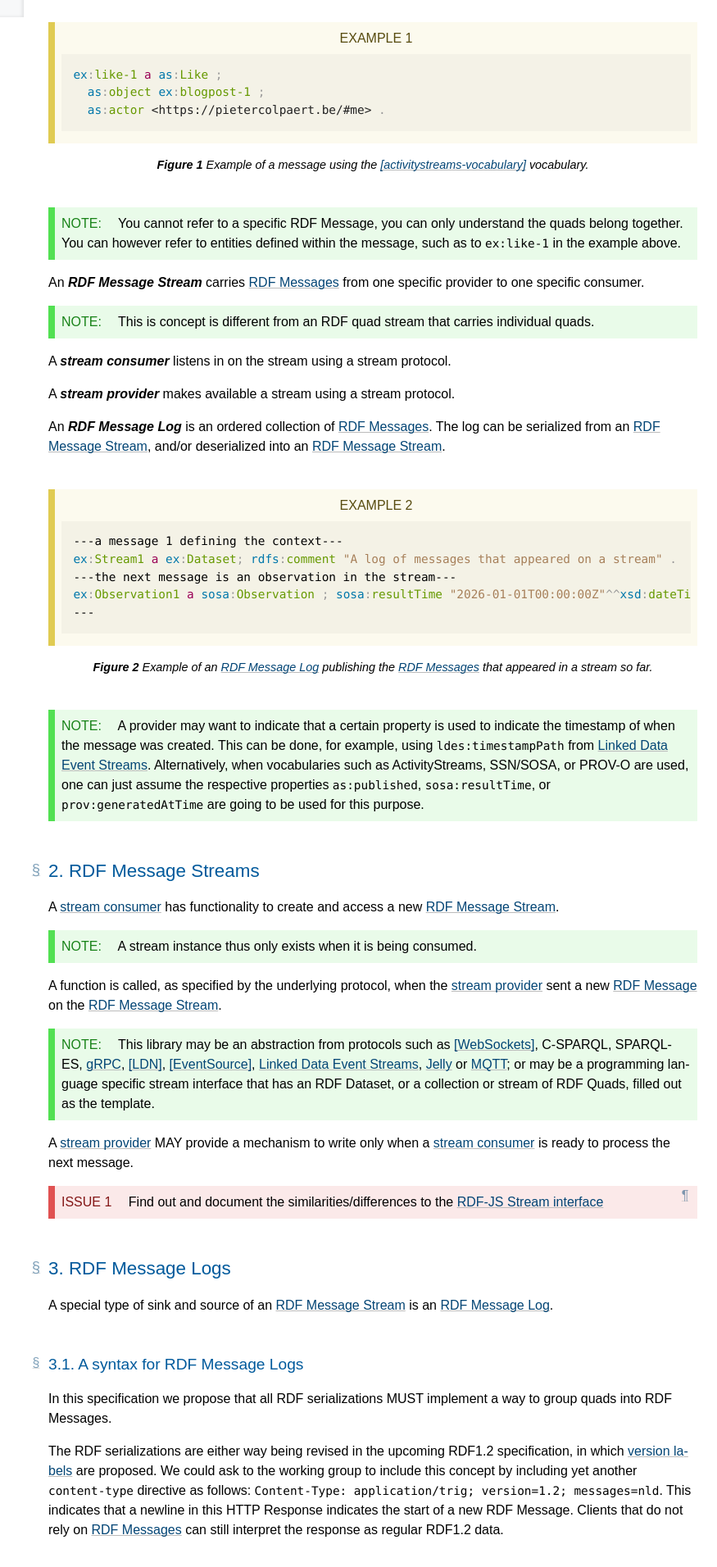
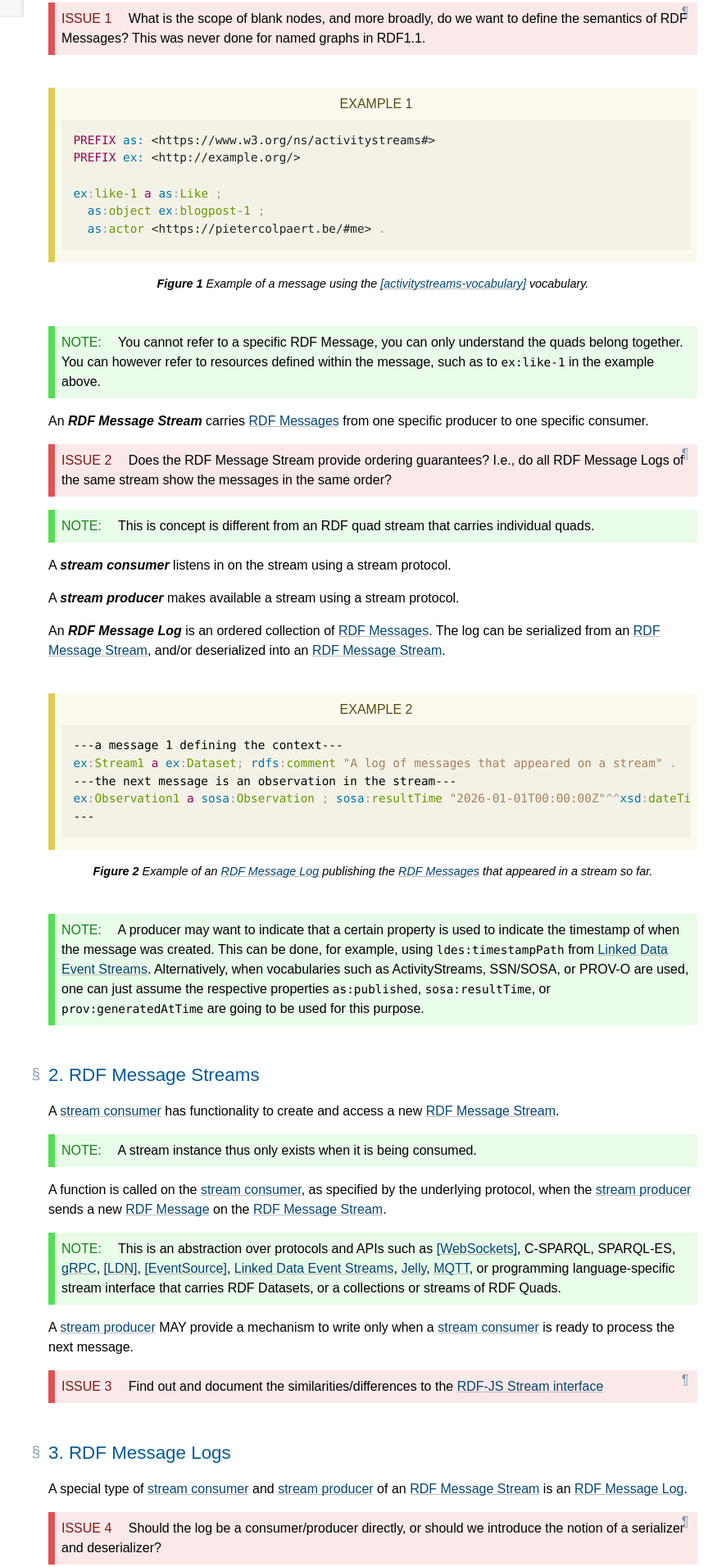
Before and after one commit to pietercolpaert/rdf-messages, a plain HTML site: page index.html in a window 1280 px wide. Shown: the part 779-2691 px from the top of the page at 82% size, without its empty margins (405-1280 px from the left). Drawn offline with Linux system fonts and the light colour scheme.

Commit message:
Merge pull request #1 from Ostrzyciel/main
SHA: 08cd96c5d33344b0a37493588796c718bea42a84
Reason: push, by pietercolpaert

Co-authored-by: github-actions[bot] <41898282+github-actions[bot]@users.noreply.github.com>

```diff
--- a/index.html
+++ b/index.html
@@ -1490,7 +1490,7 @@ Possible extra rowspan handling
 </style>
   <meta content="Bikeshed version 3f621ba99, updated Mon Jul 28 15:38:36 2025 -0700" name="generator">
   <link href="https://www.pieter.pm/rdf-messages" rel="canonical">
-  <meta content="f6ab4f195dfb010a318b22599cc47512b312d6b3" name="revision">
+  <meta content="08cd96c5d33344b0a37493588796c718bea42a84" name="revision">
   <meta content="dark light" name="color-scheme">
 <style>/* Boilerplate: style-autolinks */
 .css.css, .property.property, .descriptor.descriptor {
@@ -2173,7 +2173,7 @@ c-[il] { color: #000000 } /* Literal.Number.Integer.Long */
    <p data-fill-with="logo"></p>
    <h1 class="p-name no-ref" id="title">RDF Messages</h1>
    <h2 class="no-num no-toc no-ref heading settled" id="profile-and-date"><span class="content">Living Document,
-    <time class="dt-updated" datetime="2025-10-12">12 October 2025</time></span></h2>
+    <time class="dt-updated" datetime="2025-10-13">13 October 2025</time></span></h2>
    <div data-fill-with="spec-metadata">
     <dl>
      <dt>This version:
@@ -2189,7 +2189,7 @@ c-[il] { color: #000000 } /* Literal.Number.Integer.Long */
    <p class="copyright" data-fill-with="copyright"><a href="http://creativecommons.org/publicdomain/zero/1.0/" rel="license"><img alt="CC0" height="15" src="https://licensebuttons.net/p/zero/1.0/80x15.png" width="80"></a>
 To the extent possible under law, the editors have waived all copyright
 and related or neighboring rights to this work.
-In addition, as of 12 October 2025,
+In addition, as of 13 October 2025,
 the editors have made this specification available under the
 <a href="https://www.openwebfoundation.org/the-agreements/the-owf-1-0-agreements-granted-claims/owfa-1-0" rel="license">Open Web Foundation Agreement Version 1.0</a>,
 which is available at https://www.openwebfoundation.org/the-agreements/the-owf-1-0-agreements-granted-claims/owfa-1-0.
@@ -2233,20 +2233,25 @@ Parts of this work may be from another specification document.  If so, those par
    <h2 class="heading settled" data-level="1" id="introduction"><span class="secno">1. </span><span class="content">Introduction</span><a class="self-link" href="#introduction"></a></h2>
    <p>An <dfn class="dfn-paneled" data-dfn-type="dfn" data-noexport id="rdf-message">RDF Message</dfn> is an <a href="https://www.w3.org/TR/rdf12-concepts/#dfn-rdf-dataset">RDF Dataset</a> that is intended to be interpreted atomically as a single communicative act.</p>
    <p class="note" role="note"><span class="marker">Note:</span> While no formal restrictions on the size of an RDF Message is defined, they are intended to be kept rather small and actionable.</p>
+   <p class="issue" id="issue-5ddd242f"><a class="self-link" href="#issue-5ddd242f"></a> What is the scope of blank nodes, and more broadly, do we want to define the semantics of RDF Messages? This was never done for named graphs in RDF1.1.</p>
    <figure>
-    <div class="example" id="example-310e8384">
-<pre class="language-turtle highlight"><c- nn>ex</c-><c- p>:</c-><c- f>like-1</c-> <c- b>a</c-> <c- nn>as</c-><c- p>:</c-><c- f>Like</c-> <c- p>;</c->
+    <div class="example" id="example-f198adfd">
+<pre class="language-turtle highlight"><c- k>PREFIX</c-> <c- nn>as:</c-> <c- g>&lt;https://www.w3.org/ns/activitystreams#></c->
+<c- k>PREFIX</c-> <c- nn>ex:</c-> <c- g>&lt;http://example.org/></c->
+
+<c- nn>ex</c-><c- p>:</c-><c- f>like-1</c-> <c- b>a</c-> <c- nn>as</c-><c- p>:</c-><c- f>Like</c-> <c- p>;</c->
   <c- nn>as</c-><c- p>:</c-><c- f>object</c-> <c- nn>ex</c-><c- p>:</c-><c- f>blogpost-1</c-> <c- p>;</c->
   <c- nn>as</c-><c- p>:</c-><c- f>actor</c-> <c- g>&lt;https://pietercolpaert.be/#me></c-> <c- p>.</c->
 </pre>
     </div>
     <figcaption>Example of a message using the <a data-link-type="biblio" href="#biblio-activitystreams-vocabulary" title="Activity Vocabulary">[activitystreams-vocabulary]</a> vocabulary.</figcaption>
    </figure>
-   <p class="note" role="note"><span class="marker">Note:</span> You cannot refer to a specific RDF Message, you can only understand the quads belong together. You can however refer to entities defined within the message, such as to <code>ex:like-1</code> in the example above.</p>
-   <p>An <dfn class="dfn-paneled" data-dfn-type="dfn" data-noexport id="rdf-message-stream">RDF Message Stream</dfn> carries <a data-link-type="dfn" href="#rdf-message" id="ref-for-rdf-message">RDF Messages</a> from one specific provider to one specific consumer.</p>
+   <p class="note" role="note"><span class="marker">Note:</span> You cannot refer to a specific RDF Message, you can only understand the quads belong together. You can however refer to resources defined within the message, such as to <code>ex:like-1</code> in the example above.</p>
+   <p>An <dfn class="dfn-paneled" data-dfn-type="dfn" data-noexport id="rdf-message-stream">RDF Message Stream</dfn> carries <a data-link-type="dfn" href="#rdf-message" id="ref-for-rdf-message">RDF Messages</a> from one specific producer to one specific consumer.</p>
+   <p class="issue" id="issue-e2d47ab8"><a class="self-link" href="#issue-e2d47ab8"></a> Does the RDF Message Stream provide ordering guarantees? I.e., do all RDF Message Logs of the same stream show the messages in the same order?</p>
    <p class="note" role="note"><span class="marker">Note:</span> This is concept is different from an RDF quad stream that carries individual quads.</p>
    <p>A <dfn class="dfn-paneled" data-dfn-type="dfn" data-noexport id="stream-consumer">stream consumer</dfn> listens in on the stream using a stream protocol.</p>
-   <p>A <dfn class="dfn-paneled" data-dfn-type="dfn" data-noexport id="stream-provider">stream provider</dfn> makes available a stream using a stream protocol.</p>
+   <p>A <dfn class="dfn-paneled" data-dfn-type="dfn" data-noexport id="stream-producer">stream producer</dfn> makes available a stream using a stream protocol.</p>
    <p>An <dfn class="dfn-paneled" data-dfn-type="dfn" data-noexport id="rdf-message-log">RDF Message Log</dfn> is an ordered collection of <a data-link-type="dfn" href="#rdf-message" id="ref-for-rdf-message①">RDF Messages</a>.
 The log can be serialized from an <a data-link-type="dfn" href="#rdf-message-stream" id="ref-for-rdf-message-stream">RDF Message Stream</a>, and/or deserialized into an <a data-link-type="dfn" href="#rdf-message-stream" id="ref-for-rdf-message-stream①">RDF Message Stream</a>.</p>
    <figure>
@@ -2260,22 +2265,25 @@ The log can be serialized from an <a data-link-type="dfn" href="#rdf-message-str
     </div>
     <figcaption>Example of an <a data-link-type="dfn" href="#rdf-message-log" id="ref-for-rdf-message-log">RDF Message Log</a> publishing the <a data-link-type="dfn" href="#rdf-message" id="ref-for-rdf-message②">RDF Messages</a> that appeared in a stream so far.</figcaption>
    </figure>
-   <p class="note" role="note"><span class="marker">Note:</span> A provider may want to indicate that a certain property is used to indicate the timestamp of when the message was created. This can be done, for example, using <code>ldes:timestampPath</code> from <a href="https://w3id.org/ldes/specification">Linked Data Event Streams</a>. Alternatively, when vocabularies such as ActivityStreams, SSN/SOSA, or PROV-O are used, one can just assume the respective properties <code>as:published</code>, <code>sosa:resultTime</code>, or <code>prov:generatedAtTime</code> are going to be used for this purpose.</p>
+   <p class="note" role="note"><span class="marker">Note:</span> A producer may want to indicate that a certain property is used to indicate the timestamp of when the message was created. This can be done, for example, using <code>ldes:timestampPath</code> from <a href="https://w3id.org/ldes/specification">Linked Data Event Streams</a>. Alternatively, when vocabularies such as ActivityStreams, SSN/SOSA, or PROV-O are used, one can just assume the respective properties <code>as:published</code>, <code>sosa:resultTime</code>, or <code>prov:generatedAtTime</code> are going to be used for this purpose.</p>
    <h2 class="heading settled" data-level="2" id="rdf-message-streams"><span class="secno">2. </span><span class="content">RDF Message Streams</span><a class="self-link" href="#rdf-message-streams"></a></h2>
    <p>A <a data-link-type="dfn" href="#stream-consumer" id="ref-for-stream-consumer">stream consumer</a> has functionality to create and access a new <a data-link-type="dfn" href="#rdf-message-stream" id="ref-for-rdf-message-stream②">RDF Message Stream</a>.</p>
    <p class="note" role="note"><span class="marker">Note:</span> A stream instance thus only exists when it is being consumed.</p>
-   <p>A function is called, as specified by the underlying protocol, when the <a data-link-type="dfn" href="#stream-provider" id="ref-for-stream-provider">stream provider</a> sent a new <a data-link-type="dfn" href="#rdf-message" id="ref-for-rdf-message③">RDF Message</a> on the <a data-link-type="dfn" href="#rdf-message-stream" id="ref-for-rdf-message-stream③">RDF Message Stream</a>.</p>
-   <p class="note" role="note"><span class="marker">Note:</span> This library may be an abstraction from protocols such as <a data-link-type="biblio" href="#biblio-websockets" title="WebSockets Standard">[WebSockets]</a>, C-SPARQL, SPARQL-ES, <a href="https://grpc.io/">gRPC</a>, <a data-link-type="biblio" href="#biblio-ldn" title="Linked Data Notifications">[LDN]</a>, <a data-link-type="biblio" href="#biblio-eventsource" title="Server-Sent Events">[EventSource]</a>, <a href="https://w3id.org/ldes/specification">Linked Data Event Streams</a>, <a href="https://jelly-rdf.github.io/dev/">Jelly</a> or <a href="https://mqtt.org/">MQTT</a>; or may be a programming language specific stream interface that  has an RDF Dataset, or a collection or stream of RDF Quads, filled out as the template.</p>
-   <p>A <a data-link-type="dfn" href="#stream-provider" id="ref-for-stream-provider①">stream provider</a> MAY provide a mechanism to write only when a <a data-link-type="dfn" href="#stream-consumer" id="ref-for-stream-consumer①">stream consumer</a> is ready to process the next message.</p>
+   <p>A function is called on the <a data-link-type="dfn" href="#stream-consumer" id="ref-for-stream-consumer①">stream consumer</a>, as specified by the underlying protocol, when the <a data-link-type="dfn" href="#stream-producer" id="ref-for-stream-producer">stream producer</a> sends a new <a data-link-type="dfn" href="#rdf-message" id="ref-for-rdf-message③">RDF Message</a> on the <a data-link-type="dfn" href="#rdf-message-stream" id="ref-for-rdf-message-stream③">RDF Message Stream</a>.</p>
+   <p class="note" role="note"><span class="marker">Note:</span> This is an abstraction over protocols and APIs such as <a data-link-type="biblio" href="#biblio-websockets" title="WebSockets Standard">[WebSockets]</a>, C-SPARQL, SPARQL-ES, <a href="https://grpc.io/">gRPC</a>, <a data-link-type="biblio" href="#biblio-ldn" title="Linked Data Notifications">[LDN]</a>, <a data-link-type="biblio" href="#biblio-eventsource" title="Server-Sent Events">[EventSource]</a>, <a href="https://w3id.org/ldes/specification">Linked Data Event Streams</a>, <a href="https://w3id.org/jelly/">Jelly</a>, <a href="https://mqtt.org/">MQTT</a>, or programming language-specific stream interface that carries RDF Datasets, or a collections or streams of RDF Quads.</p>
+   <p>A <a data-link-type="dfn" href="#stream-producer" id="ref-for-stream-producer①">stream producer</a> MAY provide a mechanism to write only when a <a data-link-type="dfn" href="#stream-consumer" id="ref-for-stream-consumer②">stream consumer</a> is ready to process the next message.</p>
    <p class="issue" id="issue-4378f19c"><a class="self-link" href="#issue-4378f19c"></a> Find out and document the similarities/differences to the <a href="https://rdf.js.org/stream-spec/">RDF-JS Stream interface</a></p>
    <h2 class="heading settled" data-level="3" id="rdf-message-logs"><span class="secno">3. </span><span class="content">RDF Message Logs</span><a class="self-link" href="#rdf-message-logs"></a></h2>
-   <p>A special type of sink and source of an <a data-link-type="dfn" href="#rdf-message-stream" id="ref-for-rdf-message-stream④">RDF Message Stream</a> is an <a data-link-type="dfn" href="#rdf-message-log" id="ref-for-rdf-message-log①">RDF Message Log</a>.</p>
+   <p>A special type of <a data-link-type="dfn" href="#stream-consumer" id="ref-for-stream-consumer③">stream consumer</a> and <a data-link-type="dfn" href="#stream-producer" id="ref-for-stream-producer②">stream producer</a> of an <a data-link-type="dfn" href="#rdf-message-stream" id="ref-for-rdf-message-stream④">RDF Message Stream</a> is an <a data-link-type="dfn" href="#rdf-message-log" id="ref-for-rdf-message-log①">RDF Message Log</a>.</p>
+   <p class="issue" id="issue-bf0d0960"><a class="self-link" href="#issue-bf0d0960"></a> Should the log be a consumer/producer directly, or should we introduce the notion of a serializer and deserializer?</p>
    <h3 class="heading settled" data-level="3.1" id="rdf-message-log-syntax"><span class="secno">3.1. </span><span class="content">A syntax for RDF Message Logs</span><a class="self-link" href="#rdf-message-log-syntax"></a></h3>
    <p>In this specification we propose that all RDF serializations MUST implement a way to group quads into RDF Messages.</p>
    <p>The RDF serializations are either way being revised in the upcoming RDF1.2 specification, in which <a href="https://www.w3.org/TR/rdf12-concepts/#defined-version-labels">version labels</a> are proposed. We could ask to the working group to include this concept by including yet another <code>content-type</code> directive as follows: <code>Content-Type: application/trig; version=1.2; messages=nld</code>. This indicates that a newline in this HTTP Response indicates the start of a new RDF Message. Clients that do not rely on <a data-link-type="dfn" href="#rdf-message" id="ref-for-rdf-message④">RDF Messages</a> can still interpret the response as regular RDF1.2 data.</p>
+   <p class="issue" id="issue-9dc05844"><a class="self-link" href="#issue-9dc05844"></a> Newlines are unreliable for this purpose, as they will limit how many quads can be in a message. We could instead use comments in TriG and N-Quads. For JSON-LD we can use line delimiting. For RDF/XML we can simply put multiple XML documents in one file. This would have the advantage of being fully backwards compatible for TriG/N-Quads, and require relatively simple changes for JSON-LD and RDF/XML.</p>
    <h3 class="heading settled" data-level="3.2" id="stream-archive"><span class="secno">3.2. </span><span class="content">Example: an archive of an RDF Stream</span><a class="self-link" href="#stream-archive"></a></h3>
-   <p>The contents of an <a data-link-type="dfn" href="#rdf-message-stream" id="ref-for-rdf-message-stream⑤">RDF message stream</a> may be written to file.
+   <p>The contents of an <a data-link-type="dfn" href="#rdf-message-stream" id="ref-for-rdf-message-stream⑤">RDF Message Stream</a> may be written to file.
 However, without the concept of <a data-link-type="dfn" href="#rdf-message" id="ref-for-rdf-message⑤">RDF Messages</a>, the semantics of the communicative act of the message is gone and can only be reconstructed using heuristics that come with performance loss.</p>
+   <p class="issue" id="issue-002ea716"><a class="self-link" href="#issue-002ea716"></a> I (Piotr) don’t understand this paragraph. Can we just write the stream as an RDF Message Log? Then all information is preserved.</p>
    <h3 class="heading settled" data-level="3.3" id="sparql-construct-messages"><span class="secno">3.3. </span><span class="content">Example: SPARQL CONSTRUCT would benefit from an RDF Message Log</span><a class="self-link" href="#sparql-construct-messages"></a></h3>
    <figure>
     <div class="example" id="example-5b8504c4">
@@ -2477,7 +2485,7 @@ While the server could have grouped the quads for the consumer, the consumer wil
    <li><a href="#rdf-message-log">RDF Message Log</a><span>, in § 1</span>
    <li><a href="#rdf-message-stream">RDF Message Stream</a><span>, in § 1</span>
    <li><a href="#stream-consumer">stream consumer</a><span>, in § 1</span>
-   <li><a href="#stream-provider">stream provider</a><span>, in § 1</span>
+   <li><a href="#stream-producer">stream producer</a><span>, in § 1</span>
   </ul>
   <h2 class="no-num no-ref heading settled" id="references"><span class="content">References</span><a class="self-link" href="#references"></a></h2>
   <h3 class="no-num no-ref heading settled" id="normative"><span class="content">Normative References</span><a class="self-link" href="#normative"></a></h3>
@@ -2495,7 +2503,12 @@ While the server could have grouped the quads for the consumer, the consumer wil
   </dl>
   <h2 class="no-num no-ref heading settled" id="issues-index"><span class="content">Issues Index</span><a class="self-link" href="#issues-index"></a></h2>
   <div style="counter-reset:issue">
+   <div class="issue"> What is the scope of blank nodes, and more broadly, do we want to define the semantics of RDF Messages? This was never done for named graphs in RDF1.1. <a class="issue-return" href="#issue-5ddd242f" title="Jump to section">↵</a></div>
+   <div class="issue"> Does the RDF Message Stream provide ordering guarantees? I.e., do all RDF Message Logs of the same stream show the messages in the same order? <a class="issue-return" href="#issue-e2d47ab8" title="Jump to section">↵</a></div>
    <div class="issue"> Find out and document the similarities/differences to the <a href="https://rdf.js.org/stream-spec/">RDF-JS Stream interface</a> <a class="issue-return" href="#issue-4378f19c" title="Jump to section">↵</a></div>
+   <div class="issue"> Should the log be a consumer/producer directly, or should we introduce the notion of a serializer and deserializer? <a class="issue-return" href="#issue-bf0d0960" title="Jump to section">↵</a></div>
+   <div class="issue"> Newlines are unreliable for this purpose, as they will limit how many quads can be in a message. We could instead use comments in TriG and N-Quads. For JSON-LD we can use line delimiting. For RDF/XML we can simply put multiple XML documents in one file. This would have the advantage of being fully backwards compatible for TriG/N-Quads, and require relatively simple changes for JSON-LD and RDF/XML. <a class="issue-return" href="#issue-9dc05844" title="Jump to section">↵</a></div>
+   <div class="issue"> I (Piotr) don’t understand this paragraph. Can we just write the stream as an RDF Message Log? Then all information is preserved. <a class="issue-return" href="#issue-002ea716" title="Jump to section">↵</a></div>
   </div>
 <script>/* Boilerplate: script-dom-helper */
 "use strict";
@@ -2700,8 +2713,8 @@ let dfnPanelData = {
 "rdf-message": {"dfnID":"rdf-message","dfnText":"RDF Message","external":false,"refSections":[{"refs":[{"id":"ref-for-rdf-message"},{"id":"ref-for-rdf-message\u2460"},{"id":"ref-for-rdf-message\u2461"}],"title":"1. Introduction"},{"refs":[{"id":"ref-for-rdf-message\u2462"}],"title":"2. RDF Message Streams"},{"refs":[{"id":"ref-for-rdf-message\u2463"}],"title":"3.1. A syntax for RDF Message Logs"},{"refs":[{"id":"ref-for-rdf-message\u2464"}],"title":"3.2. Example: an archive of an RDF Stream"},{"refs":[{"id":"ref-for-rdf-message\u2465"}],"title":"3.3. Example: SPARQL CONSTRUCT would benefit from an RDF Message Log"}],"url":"#rdf-message"},
 "rdf-message-log": {"dfnID":"rdf-message-log","dfnText":"RDF Message Log","external":false,"refSections":[{"refs":[{"id":"ref-for-rdf-message-log"}],"title":"1. Introduction"},{"refs":[{"id":"ref-for-rdf-message-log\u2460"}],"title":"3. RDF Message Logs"}],"url":"#rdf-message-log"},
 "rdf-message-stream": {"dfnID":"rdf-message-stream","dfnText":"RDF Message Stream","external":false,"refSections":[{"refs":[{"id":"ref-for-rdf-message-stream"},{"id":"ref-for-rdf-message-stream\u2460"}],"title":"1. Introduction"},{"refs":[{"id":"ref-for-rdf-message-stream\u2461"},{"id":"ref-for-rdf-message-stream\u2462"}],"title":"2. RDF Message Streams"},{"refs":[{"id":"ref-for-rdf-message-stream\u2463"}],"title":"3. RDF Message Logs"},{"refs":[{"id":"ref-for-rdf-message-stream\u2464"}],"title":"3.2. Example: an archive of an RDF Stream"}],"url":"#rdf-message-stream"},
-"stream-consumer": {"dfnID":"stream-consumer","dfnText":"stream consumer","external":false,"refSections":[{"refs":[{"id":"ref-for-stream-consumer"},{"id":"ref-for-stream-consumer\u2460"}],"title":"2. RDF Message Streams"}],"url":"#stream-consumer"},
-"stream-provider": {"dfnID":"stream-provider","dfnText":"stream provider","external":false,"refSections":[{"refs":[{"id":"ref-for-stream-provider"},{"id":"ref-for-stream-provider\u2460"}],"title":"2. RDF Message Streams"}],"url":"#stream-provider"},
+"stream-consumer": {"dfnID":"stream-consumer","dfnText":"stream consumer","external":false,"refSections":[{"refs":[{"id":"ref-for-stream-consumer"},{"id":"ref-for-stream-consumer\u2460"},{"id":"ref-for-stream-consumer\u2461"}],"title":"2. RDF Message Streams"},{"refs":[{"id":"ref-for-stream-consumer\u2462"}],"title":"3. RDF Message Logs"}],"url":"#stream-consumer"},
+"stream-producer": {"dfnID":"stream-producer","dfnText":"stream producer","external":false,"refSections":[{"refs":[{"id":"ref-for-stream-producer"},{"id":"ref-for-stream-producer\u2460"}],"title":"2. RDF Message Streams"},{"refs":[{"id":"ref-for-stream-producer\u2461"}],"title":"3. RDF Message Logs"}],"url":"#stream-producer"},
 };
 
 document.addEventListener("DOMContentLoaded", ()=>{
@@ -3094,7 +3107,7 @@ let refsData = {
 "#rdf-message-log": {"displayText":"rdf message log","export":true,"for_":[],"level":"1","normative":true,"shortname":"rdf-m","spec":"rdf-m-1","status":"local","text":"rdf message log","type":"dfn","url":"#rdf-message-log"},
 "#rdf-message-stream": {"displayText":"rdf message stream","export":true,"for_":[],"level":"1","normative":true,"shortname":"rdf-m","spec":"rdf-m-1","status":"local","text":"rdf message stream","type":"dfn","url":"#rdf-message-stream"},
 "#stream-consumer": {"displayText":"stream consumer","export":true,"for_":[],"level":"1","normative":true,"shortname":"rdf-m","spec":"rdf-m-1","status":"local","text":"stream consumer","type":"dfn","url":"#stream-consumer"},
-"#stream-provider": {"displayText":"stream provider","export":true,"for_":[],"level":"1","normative":true,"shortname":"rdf-m","spec":"rdf-m-1","status":"local","text":"stream provider","type":"dfn","url":"#stream-provider"},
+"#stream-producer": {"displayText":"stream producer","export":true,"for_":[],"level":"1","normative":true,"shortname":"rdf-m","spec":"rdf-m-1","status":"local","text":"stream producer","type":"dfn","url":"#stream-producer"},
 };
 
 function mkRefHint(link, ref) {
```
